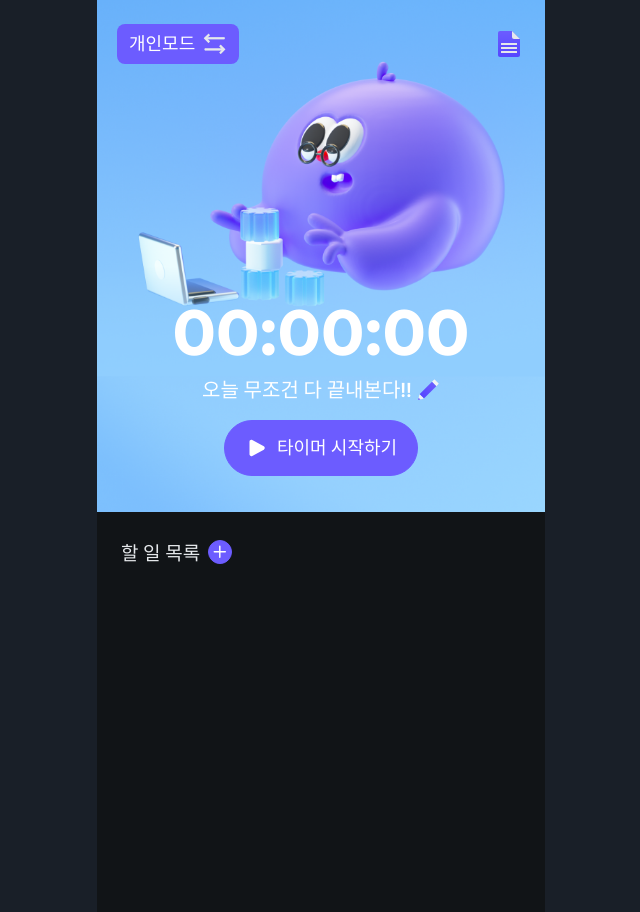
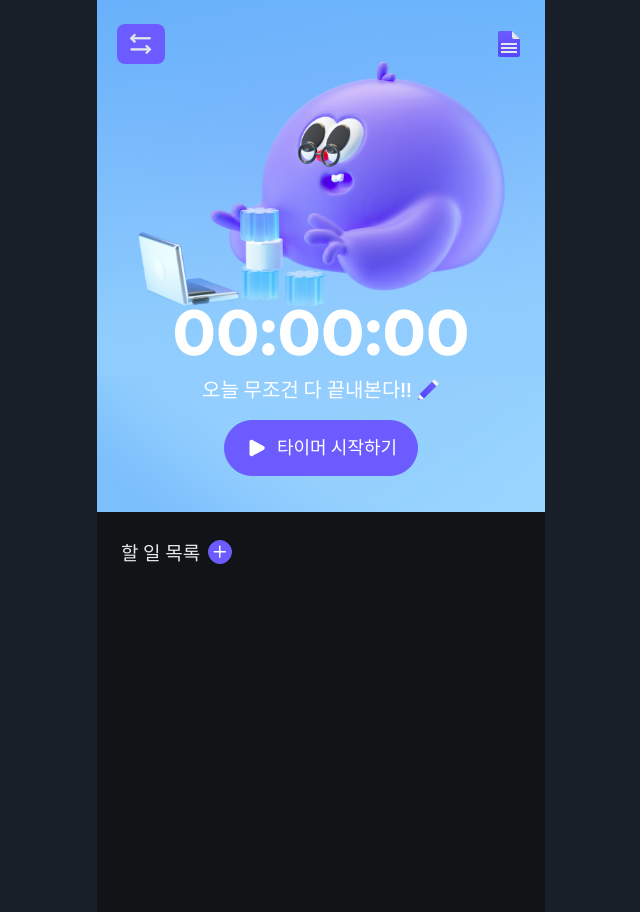
Before and after one commit to Nexters/time2do-FE, a React (Vite) app: page / in a window 1280 px wide. Shown: the whole page, without its empty margins (319-959 px from the left). Built offline with nearby package versions, Linux system fonts and the light colour scheme.

Commit message:
feat: 모드 변경 호버 스타일링 추가

```diff
--- a/src/components/CountDownHeader.tsx
+++ b/src/components/CountDownHeader.tsx
@@ -50,13 +50,19 @@ export const CountDownHeader = ({ onCheerUpClick }: { onCheerUpClick: () => void
     reset(undefined, false)
   }
 
+  const [isHoveringModeButton, setIsHoveringModeButton] = useState(false)
+
   return (
     <>
       <div className="relative h-full w-full bg-[url('/img/countdowntimer.png')] bg-cover bg-center text-white">
         <div className="absolute top-0 left-0 flex w-full items-center justify-between px-5 py-6">
-          <button onClick={() => navigate('/')} className="btn-primary btn-sm btn h-10 border-0 text-lg font-bold">
-            그룹모드
-            <Switch classNames="ml-2" />
+          <button
+            onPointerEnter={() => setIsHoveringModeButton(true)}
+            onPointerLeave={() => setIsHoveringModeButton(false)}
+            onClick={() => navigate('/')}
+            className="btn-primary btn-sm btn h-10 border-0 text-lg font-bold">
+            <Switch classNames={isHoveringModeButton ? 'mr-2' : ''} />
+            {isHoveringModeButton ? '개인모드' : ''}
           </button>
 
           <button className="">
--- a/src/components/CountUpHeader.tsx
+++ b/src/components/CountUpHeader.tsx
@@ -120,13 +120,19 @@ export const CountUpHeader = () => {
     reset(undefined, false)
   }
 
+  const [isHoveringModeButton, setIsHoveringModeButton] = useState(false)
+
   return (
     <>
       <div className="relative h-full w-full bg-[url('/img/countuptimer.png')] bg-cover bg-center text-white">
         <div className="absolute top-0 left-0 flex w-full items-center justify-between px-5 py-6">
-          <button onClick={modeButtonClickHandler} className="btn-primary btn-sm btn h-10 border-0 text-lg font-bold">
-            개인모드
-            <Switch classNames="ml-2" />
+          <button
+            onPointerEnter={() => setIsHoveringModeButton(true)}
+            onPointerLeave={() => setIsHoveringModeButton(false)}
+            onClick={modeButtonClickHandler}
+            className="btn-primary btn-sm btn h-10 border-0 text-lg font-bold">
+            <Switch classNames={isHoveringModeButton ? 'mr-2' : ''} />
+            {isHoveringModeButton ? '그룹모드' : ''}
           </button>
 
           <button onClick={reportButtonClickHandler}>
```
Also changed, not shown: 1 other file (tests, documents, lock files or other folders).
